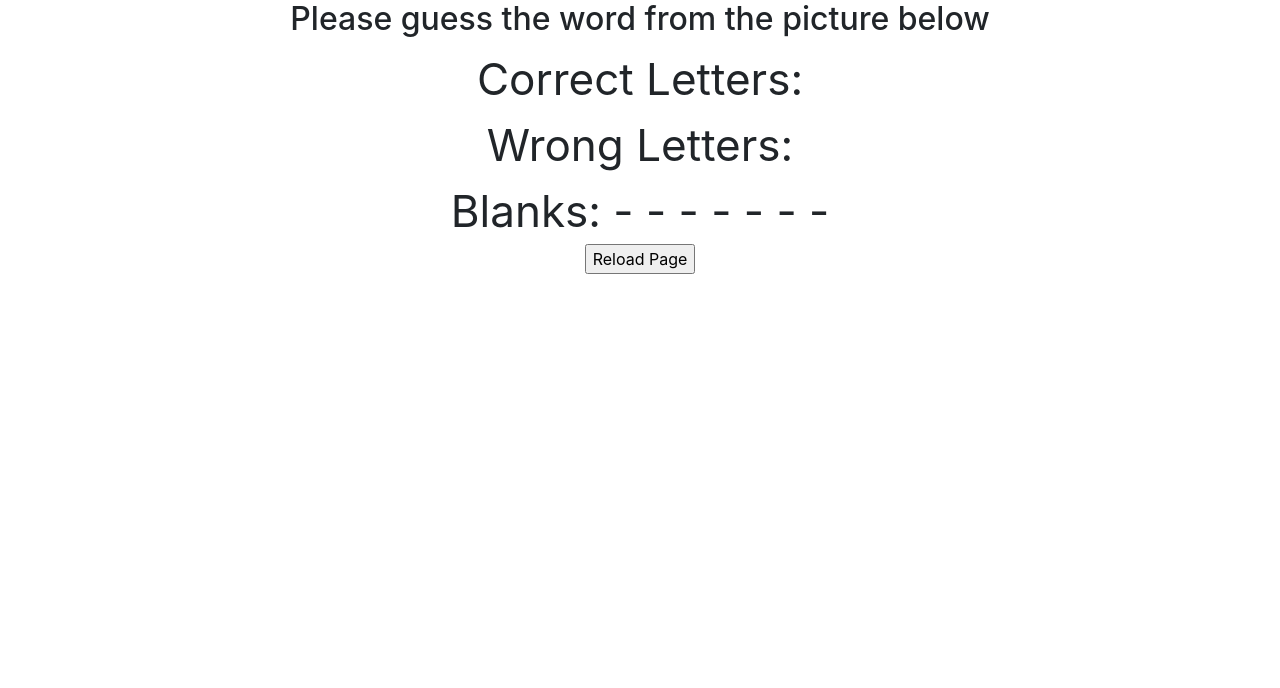
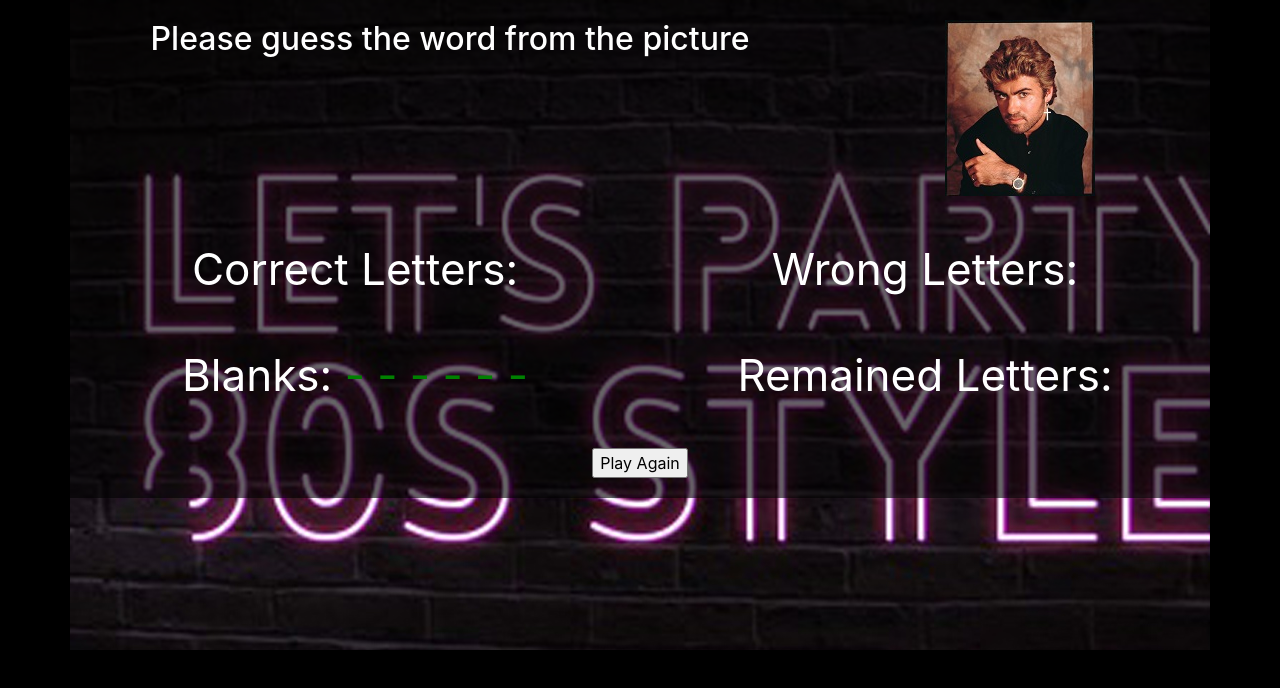
Before and after one commit to ashkaning/psychic-game, a plain HTML site: page index.html in a window 1280 px wide. Drawn offline with nearby package versions, Linux system fonts and the light colour scheme; files that its build step writes are made by us from their sources.

Commit message:
some style added to the page also the win/lose sound added as well - some minor changes

```diff
--- a/assets/css/style.css
+++ b/assets/css/style.css
@@ -0,0 +1,30 @@
+body{
+    background-color: black;
+}
+
+.main-bg{
+    background: url(../images/lets-party-80s-style.jpg) ;
+    width: 100%;
+    height: 650px;
+
+}
+
+.row{
+    padding-top:20px;
+    padding-bottom:20px;
+    background-color: rgba(0, 0, 0, 0.6);
+    text-align: center;
+}
+.row h2{
+    color: #fff !important;
+}
+.custom-font span{
+    font-size:44px;
+    color: #fff ;
+}
+.custom-red-span{
+    color:red !important;
+}
+.custom-green-span{
+    color:green !important;
+}
--- a/assets/javascripts/game.js
+++ b/assets/javascripts/game.js
@@ -1,4 +1,4 @@
-var randomWordGuessGame = ['ashkan', 'madonna', 'ucla'];
+var randomWordGuessGame = ['ashkan', 'george', 'celine'];
 var wordGame = randomWordGuessGame[Math.floor(Math.random() * randomWordGuessGame.length)];//Choosing random array or string
 var wordGameStr = Array.from(wordGame); //convert word to array
 var wordTry = 10; //max try
@@ -8,10 +8,16 @@ var randomWordGuessGame = ['ashkan', 'madonna', 'ucla'];
 var winUser = []; //initial an array to store user's correct letter input
 var loseUser = []; //initial an array to store user's wrong letter input
 var match = false;
+var wonGame = new Audio('assets/sounds/won.mp3');
+var lostGame = new Audio('assets/sounds/lost.mp3');
 for (i = 0; i < wordGameStr.length; i++) {
     winUserTemp.push('-')
 }
 document.getElementById("blanks").innerHTML = winUserTemp.join(' ');
+    var x = document.createElement("IMG");
+    x.setAttribute("src", "assets/images/"+wordGame+".jpg");
+    x.setAttribute("alt", wordGame);
+    document.getElementById("images").appendChild(x);
 /////////////////get lettters from user////////////////
 document.onkeyup = function (event) {
 
@@ -31,25 +37,27 @@ var randomWordGuessGame = ['ashkan', 'madonna', 'ucla'];
         match = false;
     }
     else {
-                document.getElementById("remained").innerHTML = ('You lost :). The Word is:' + wordGame);
-
+        document.getElementById("remained").innerHTML = ('You lost the game :). The Word is:' + wordGame);
+        lostGame.play();
     }
     function storeCorrectCharacters() {
         winUser.push(userGuess);
         arrayCompare(wordGameStr, userGuess);
         if (wordGameStr.toString() == winUserTemp.toString()) {
+            wonGame.play();
             alert('Hey! You Won!')
+
         }
         this.wordTry = this.wordTry - 1;
         document.getElementById("userInput").innerHTML = winUser.join('');
-                document.getElementById("remained").innerHTML = ('Remianed letter: ' + wordTry);
+        document.getElementById("remained").innerHTML = (wordTry);
     }
     function storeWrongCharacters() {
         loseUser.push(userGuess);
         this.wordTry = this.wordTry - 1;
         loseCount++;
         document.getElementById("userWrongInput").innerHTML = loseUser.join('');
-                document.getElementById("remained").innerHTML = ('Remianed letter: ' + wordTry);
+        document.getElementById("remained").innerHTML = (wordTry);
     }
     function arrayCompare(arr1, arr2) {
         for (i = 0; i < arr1.length; i++) {
--- a/index.html
+++ b/index.html
@@ -16,39 +16,49 @@
         integrity="sha384-JjSmVgyd0p3pXB1rRibZUAYoIIy6OrQ6VrjIEaFf/nJGzIxFDsf4x0xIM+B07jRM"
         crossorigin="anonymous"></script>
 
-    <link rel="stylesheet" href="assets/style.css">
+    <link rel="stylesheet" href="assets/css/style.css">
 </head>
 
 <body>
-    <!------------------------------HTML codes----------------------------------------->
-    <h2 style="text-align: center;">Please guess the word from the picture below</h2>
+    <div class="container main-bg">
+        <div class="row">
+            <div class="col-md-8">
+            <h2>Please guess the word from the picture</h2>
+        </div>
+        <div class="col-md-4">
+            <div id="images"></div>
+        </div>
+        </div>
+            <div class="row">
             <!--show the correct letters-->
-    <div style="text-align: center;">
-        <span style="font-size:44px;">Correct Letters: </span><span style="font-size:44px;color:green"
-            id="userInput"></span>
+            <div class="col-md-6 custom-font">
+                <span>Correct Letters: </span><span class="custom-green-span" id="userInput"></span>
             </div>
             <!--show the wrong letters-->
-    <div style="text-align: center;">
-        <span style="font-size:44px;">Wrong Letters: </span><span style="font-size:44px;color:red"
-            id="userWrongInput"></span>
+            <div class="col-md-6 custom-font" >
+                <span>Wrong Letters: </span>
+                <span class="custom-red-span" id="userWrongInput"></span>
             </div>
+        </div>
+        <div class="row">
             <!--show how many letters need to guess-->
-    <div style="font-size:44px;text-align: center;" id="">
-        <span>Blanks: </span> <span id="blanks"></span>
+            <div class="col-md-6 custom-font">
+                <span>Blanks: </span> <span class="custom-green-span" id="blanks"></span>
             </div>
             <!--show how many letters remained to guess-->
-    <div style="font-size:44px;text-align: center;">
-        <span id="remained"></span>
+            <div class="col-md-6 custom-font">
+                <span>Remained Letters: </span> <span class="custom-red-span" id="remained"></span>
+            </div>
         </div>
             <!--reset the game-->
-    <div style="text-align: center">
-        <input style="margin: 0 auto" type="button" value="Reload Page" onClick="window.location.reload()">
+
+            <div class="row">
+            <div class="col-md-12 text-center">
+                <input style="margin: 0 auto" type="button" value="Play Again" onClick="window.location.reload()">
             </div>
-    <!------------------------------/HTML codes----------------------------------------->
-    <script type="text/javascript">
+        </div>
 
-    </script>
+    </div>
         <script src="assets/javascripts/game.js"></script>
 </body>
-
 </html>
```
Also changed, not shown: assets/images/ashkan.jpg (renamed from assets/images/profile.jpg), assets/images/celine.jpg (added), assets/images/george.jpg (added), assets/images/lets-party-80s-style.jpg (added), 2 other files. Lines whose indentation alone changed are shown as unchanged.
